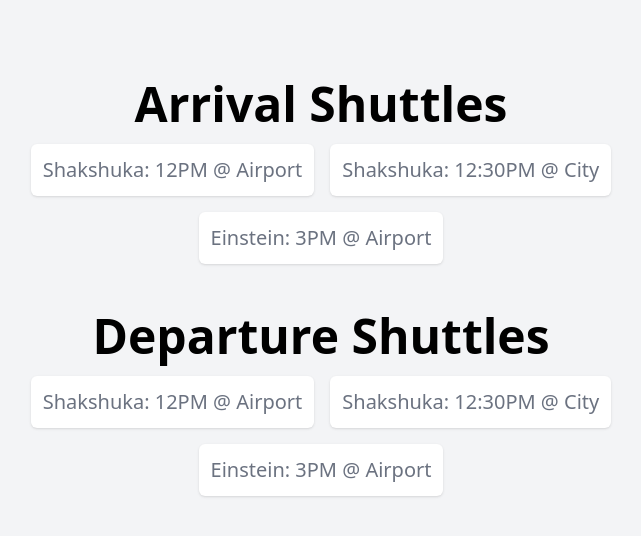
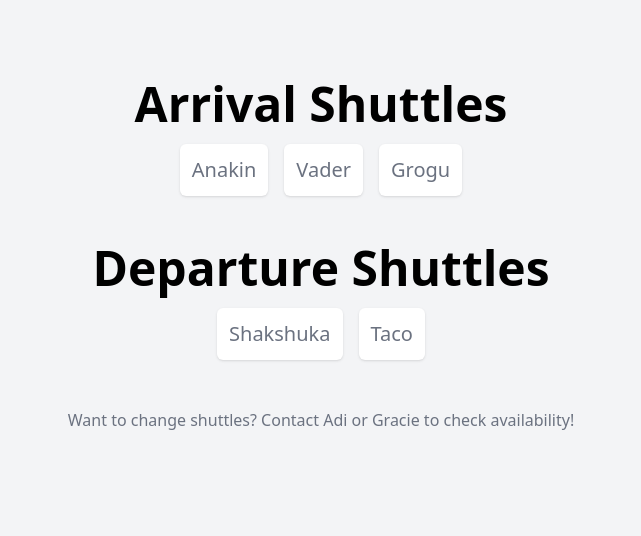
Before and after one commit to AxiomaticAdi/gar-wedding, a React (Vite) app: page /gar-wedding/shuttles in a window 1280 px wide. Shown: the top 536 px of the page, without its empty margins (319-960 px from the left). Built offline with nearby package versions, Linux system fonts and the light colour scheme.

Commit message:
Update shuttle names

```diff
--- a/src/data/ShuttlesData.ts
+++ b/src/data/ShuttlesData.ts
@@ -7,8 +7,9 @@ const venueAddress =
 
 export const ArrivalShuttlesData: ShuttleOptionsDictionary = {
 	// TODO: Change Shakshuka to Anakin + Vader
-	"Shakshuka: 12PM @ Airport": {
+	Anakin: {
 		id: "Anakin: 12PM @ City",
+		name: "Anakin",
 		pickupName: "Shakshuka",
 		pickupAddress: airportAddress,
 		pickupTime: "08:00",
@@ -19,8 +20,9 @@ export const ArrivalShuttlesData: ShuttleOptionsDictionary = {
 		dropoffNotes: "Back entrance",
 		notes: "Regular route",
 	},
-	"Shakshuka: 12:30PM @ City": {
+	Vader: {
 		id: "Vader: 12:30PM @ City",
+		name: "Vader",
 		pickupName: "Shakshuka",
 		pickupAddress: "123 Main St",
 		pickupTime: "08:00",
@@ -31,8 +33,9 @@ export const ArrivalShuttlesData: ShuttleOptionsDictionary = {
 		dropoffNotes: "Back entrance",
 		notes: "Regular route",
 	},
-	"Einstein: 3PM @ Airport": {
+	Grogu: {
 		id: "Einstein: 3PM @ Airport",
+		name: "Grogu",
 		pickupName: "Shakshuka",
 		pickupAddress: "123 Main St",
 		pickupTime: "08:00",
@@ -47,8 +50,9 @@ export const ArrivalShuttlesData: ShuttleOptionsDictionary = {
 
 export const DepartureShuttlesData: ShuttleOptionsDictionary = {
 	// TODO: Change Shakshuka to Anakin + Vader
-	"Shakshuka: 12PM @ Airport": {
+	Shakshuka: {
 		id: "Anakin: 12PM @ City",
+		name: "Shakshuka",
 		pickupName: "Venue",
 		pickupAddress: venueAddress,
 		pickupTime: "08:00",
@@ -59,20 +63,9 @@ export const DepartureShuttlesData: ShuttleOptionsDictionary = {
 		dropoffNotes: "Back entrance",
 		notes: "Regular route",
 	},
-	"Shakshuka: 12:30PM @ City": {
+	Taco: {
 		id: "Vader: 12:30PM @ City",
-		pickupName: "Shakshuka",
-		pickupAddress: venueAddress,
-		pickupTime: "08:00",
-		pickupNotes: "Front door",
-		dropoffName: "Airport",
-		dropoffAddress: airportAddress,
-		dropoffTime: "08:30",
-		dropoffNotes: "Back entrance",
-		notes: "Regular route",
-	},
-	"Einstein: 3PM @ Airport": {
-		id: "Einstein: 3PM @ Airport",
+		name: "Taco",
 		pickupName: "Shakshuka",
 		pickupAddress: venueAddress,
 		pickupTime: "08:00",
--- a/src/pages/ShuttlesPage.tsx
+++ b/src/pages/ShuttlesPage.tsx
@@ -13,18 +13,26 @@ export default function ShuttlesPage() {
 				<div className="flex flex-col items-center justify-center gap-4">
 					<h3 className="text-5xl font-bold">Arrival Shuttles</h3>
 					<div className="flex flex-wrap justify-center gap-4">
-						{Object.entries(ArrivalShuttlesData).map(([shuttleId]) => (
-							<InfoBox key={shuttleId} title={shuttleId} />
+						{Object.entries(ArrivalShuttlesData).map(([shuttleId, shuttle]) => (
+							<InfoBox key={shuttleId} title={shuttle.name} />
 						))}
 					</div>
 				</div>
 				<div className="flex flex-col items-center justify-center gap-4">
 					<h3 className="text-5xl font-bold">Departure Shuttles</h3>
 					<div className="flex flex-wrap justify-center gap-4">
-						{Object.entries(DepartureShuttlesData).map(([shuttleId]) => (
-							<InfoBox key={shuttleId} title={shuttleId} />
-						))}
+						{Object.entries(DepartureShuttlesData).map(
+							([shuttleId, shuttle]) => (
+								<InfoBox key={shuttleId} title={shuttle.name} />
+							)
+						)}
 					</div>
+				</div>
+				<div className="flex flex-col items-center justify-center text-gray-500">
+					<h2>
+						Want to change shuttles? Contact Adi or Gracie to check
+						availability!
+					</h2>
 				</div>
 			</div>
 		</Page>
--- a/src/types.ts
+++ b/src/types.ts
@@ -13,6 +13,7 @@ export type Guest = {
 
 export type Shuttle = {
 	id: string;
+	name: string;
 	pickupName: string;
 	pickupAddress: string;
 	pickupTime: string;
```
